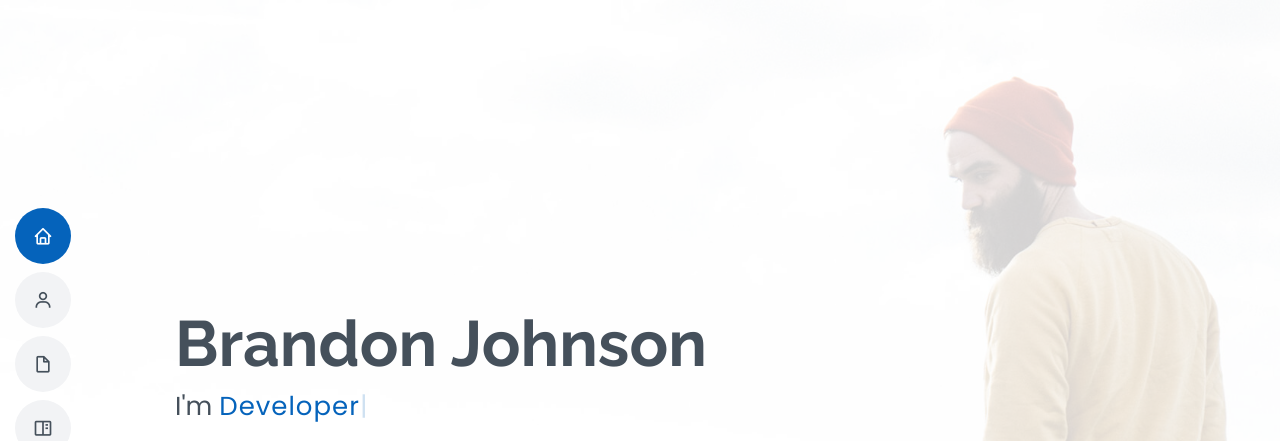
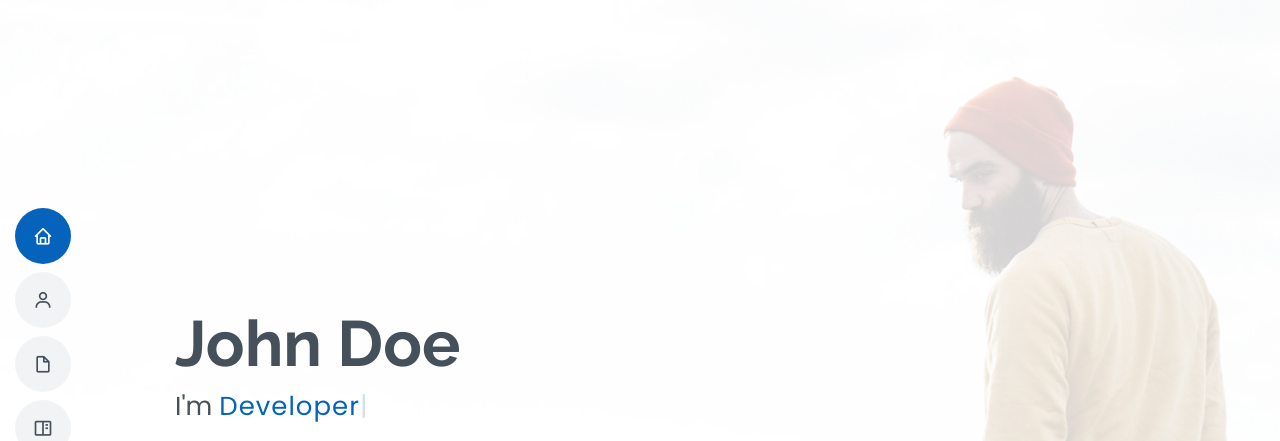
Before and after one commit to Zodiac26/Website, a plain HTML site: page index.html in a window 1280 px wide. Shown: the top 441 px of the page. Drawn offline with nearby package versions, Linux system fonts and the light colour scheme.

Commit message:
Update index html

```diff
--- a/index.html
+++ b/index.html
@@ -59,7 +59,7 @@
   <!-- ======= Hero Section ======= -->
   <section id="hero" class="d-flex flex-column justify-content-center">
     <div class="container" data-aos="zoom-in" data-aos-delay="100">
-      <h1>Brandon Johnson</h1>
+      <h1>John Doe</h1>
       <p>I'm <span class="typed" data-typed-items="Developer"></span></p>
       <div class="social-links">
         <a href="#" class="twitter"><i class="bx bxl-twitter"></i></a>
```
